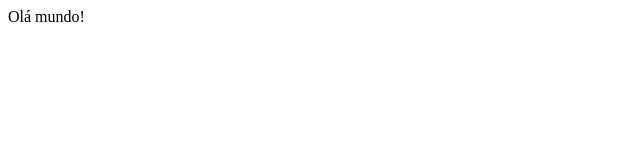
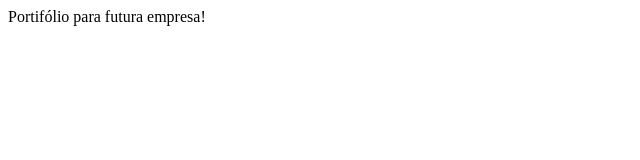
Before and after one commit to BeGabryel/portifolio, a plain HTML site: page site/index.html in a window 1280 px wide. Shown: the whole page, without its empty margins (0-640 px from the left). Drawn offline with Linux system fonts and the light colour scheme.

Commit message:
Atualizar

```diff
--- a/site/index.html
+++ b/site/index.html
@@ -6,6 +6,6 @@
     <title>Document</title>
 </head>
 <body>
-    Olá mundo!
+    Portifólio para futura empresa!
 </body>
 </html>
```
